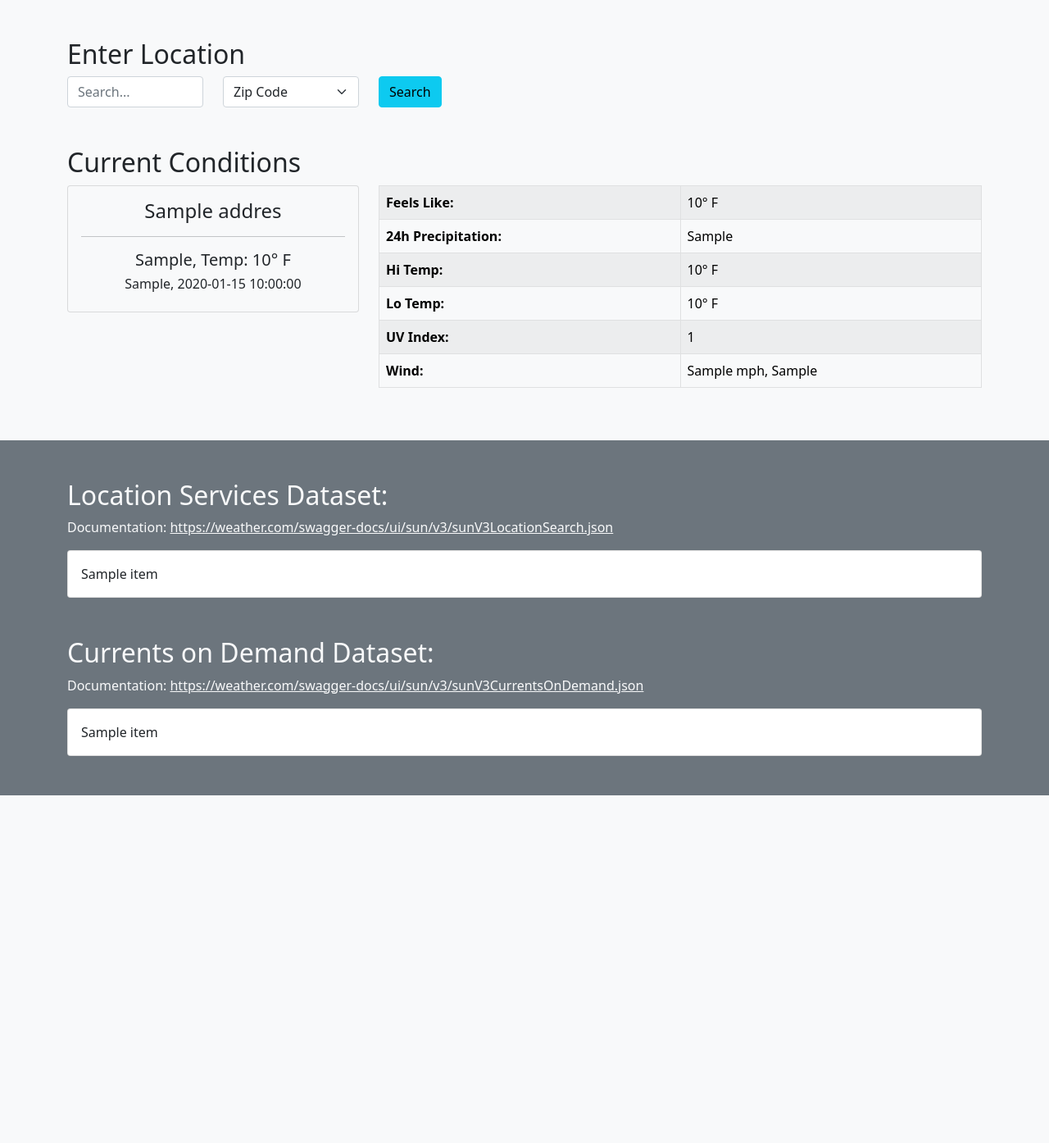
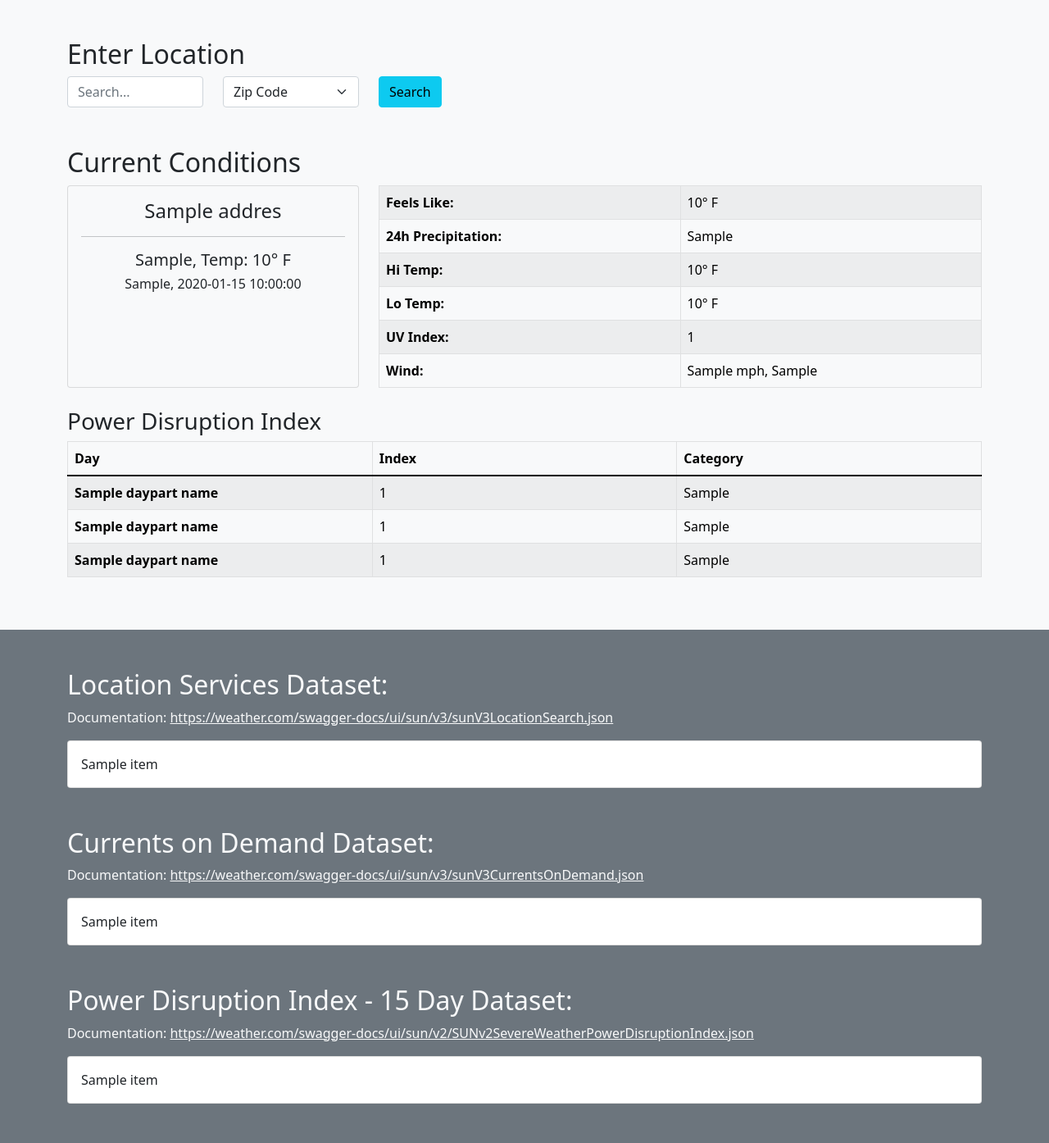
Before and after one commit to rochellelewis/weather-api-python, a Flask app: page / in a window 1280 px wide. Shown: the part 57-1451 px from the top of the page at 82% size. Before the commit the page ends 1027 px from the top, so only its background shows below. Run offline with Flask 2, Linux system fonts and the light colour scheme; a database or web service that is not in the repository returns one stand-in record (values such as "Sample title"); data that the repository does not hold is empty; some libraries are stand-ins or nearby versions.

Commit message:
add power disruption index api data to app, layout

```diff
--- a/app.py
+++ b/app.py
@@ -1,6 +1,7 @@
-from flask import Flask, render_template, request
+from flask import Flask, render_template, request, Response
 import requests
 import os
+import json
 
 app = Flask(__name__)
 
@@ -13,13 +14,13 @@ def index():
     # default values for Location Services data
     loc_type = 'postcode'
     search_term = '87048'
-    err = ''
 
     # get Location search form input
     if request.method == 'POST':
-        search_term = request.form['search']
-        # limit search type to 'postcode' for now...
-        # loc_type = request.form['loc_type']
+        if request.form['search'] and request.form['loc_type']:
+            search_term = request.form['search']
+            # limit search type to 'postcode' for now...
+            # loc_type = request.form['loc_type']
 
     # GET Location Services dataset
     search_data = get_locale(loc_type, search_term)
@@ -32,15 +33,27 @@ def index():
     # GET Currents on Demand dataset for location, using lat/long
     weather_data = get_weather(lat, long)
 
+    # GET Power Disruption Index dataset for location, using lat/long
+    power_disruption = get_power_disruption(lat, long)
+
     # render output to template
     return render_template(
         'index.html',
         data=weather_data,
         locale=search_data,
-        err=err
+        power=power_disruption
     )
 
 
+# Location Services (Search)
+#
+# - https://weather.com/swagger-docs/ui/sun/v3/sunV3LocationSearch.json
+#
+# The Location Search API provides the ability to pass location search input parameters from users, applications or
+# other systems and retrieve a set of locations from the TWC Location Parent database.
+#
+# Base URL: api.weather.com/v3/
+# Endpoint: /search
 def get_locale(location_type, query):
     headers = {'Accept': 'application/json'}
     url = f'https://api.weather.com/v3/location/search?query={query}&locationType={location_type}&language=en' \
@@ -50,6 +63,17 @@ def get_locale(location_type, query):
     return data
 
 
+# Currents on Demand
+#
+# - https://weather.com/swagger-docs/ui/sun/v3/sunV3CurrentsOnDemand.json
+#
+# The API provides information on temperature, precipitation, wind, barometric pressure,
+# visibility, ultraviolet (UV) radiation, and other related weather observations elements
+# as well as date/time, weather icon codes and phrases. The COD is gridded across the globe
+# at a 4KM geocode resolution.
+#
+# Base URL: api.weather.com/v3/
+# Endpoint: /wx/observations/current
 def get_weather(lat, long):
     headers = {'Accept': 'application/json'}
     url = f'https://api.weather.com/v3/wx/observations/current?geocode={lat}%2C{long}&units=e&language=en-US&format' \
@@ -59,8 +83,28 @@ def get_weather(lat, long):
     return data
 
 
+# Severe Weather Power Disruption Index 15 Day
+#
+# - https://weather.com/swagger-docs/ui/sun/v2/SUNv2SevereWeatherPowerDisruptionIndex.json
+#
+# The Power Disruption index provides indices indicating the potential for power
+# disruptions due to weather.
+#
+# Base URL: api.weather.com/v2
+# Endpoint: /indices/powerDisruption/daypart/15day
+def get_power_disruption(lat, long):
+    headers = {'Accept': 'application/json'}
+    url = f'https://api.weather.com/v2/indices/powerDisruption/daypart/15day?geocode={lat}%2C{long}&format=json' \
+          f'&language=en-US&apiKey={API_KEY}'
+    r = requests.get(url, headers=headers)
+    data = r.json()
+    return data
+
+
+# Get Geocode
+#
+# Helper function to extract latitude and longitude data from the full Location Services dataset.
 def get_geocode(data):
-    # extract latitude and longitude from full location dataset
     lat = data["location"]["latitude"][0]
     long = data["location"]["longitude"][0]
     geocode = {
--- a/templates/index.html
+++ b/templates/index.html
@@ -10,33 +10,31 @@
                     <h2>Enter Location</h2>
                     <form method="POST" action="/">
                         <div class="row">
-                            <div class="col">
+                            <div class="col-12 col-lg-4">
                                 <input name="search" id="search" type="text" class="form-control" placeholder="Search..." aria-label="search">
                             </div>
-                            <div class="col">
+                            <div class="col-12 col-lg-4">
                                 <select name="loc_type" id="loc_type" class="form-select" aria-label="select location type">
                                     <option value="postcode" selected>Zip Code</option>
                                     <option value="city" disabled>City</option>
                                     <option value="state" disabled>State</option>
                                 </select>
                             </div>
-                            <div class="col">
+                            <div class="col-12 col-lg-4">
                                 <button type="submit" class="btn btn-info">Search</button>
                             </div>
                         </div>
                     </form>
-                    <!-- error output -->
-                    {{err}}
                 </div>
             </div>
 
             <!-- begin current conditions -->
-            <div class="row">
+            <div class="row mb-4">
                 <h2>Current Conditions</h2>
 
                 <!-- begin conditions card -->
                 <div class="col-sm-12 col-md-6 col-lg-4">
-                    <div class="card bg-light text-center">
+                    <div class="card bg-light text-center h-100">
                         <!--<img src="https://via.placeholder.com/150" alt="icon">-->
                         <div class="card-body">
                             <h4>{{locale.location.address[0]}}</h4>
@@ -49,7 +47,7 @@
 
                 <!-- begin tabular data -->
                 <div class="col-sm-12 col-md-6 col-lg-8">
-                    <table class="table table-bordered table-striped table-light">
+                    <table class="table table-bordered table-striped table-light mb-0">
                         <tbody>
                             <tr>
                                 <th class="col-md-6" scope="row">Feels Like:</th>
@@ -79,6 +77,38 @@
                     </table>
                 </div>
             </div>
+
+            <div class="row">
+                <div class="col-12">
+                    <h3>Power Disruption Index</h3>
+                    <table class="table table-bordered table-striped table-light">
+                                <thead>
+                                    <tr>
+                                        <th class="col-md-4">Day</th>
+                                        <th class="col-md-4">Index</th>
+                                        <th class="col-md-4">Category</th>
+                                    </tr>
+                                </thead>
+                                <tbody>
+                                    <tr>
+                                        <th scope="row">{{power.powerDisruptionIndex12hour.daypartName[0]}}</th>
+                                        <td>{{power.powerDisruptionIndex12hour.powerDisruptionIndex[0]}}</td>
+                                        <td>{{power.powerDisruptionIndex12hour.powerDisruptionCategory[0]}}</td>
+                                    </tr>
+                                <tr>
+                                        <th scope="row">{{power.powerDisruptionIndex12hour.daypartName[1]}}</th>
+                                        <td>{{power.powerDisruptionIndex12hour.powerDisruptionIndex[1]}}</td>
+                                        <td>{{power.powerDisruptionIndex12hour.powerDisruptionCategory[1]}}</td>
+                                    </tr>
+                                <tr>
+                                        <th scope="row">{{power.powerDisruptionIndex12hour.daypartName[2]}}</th>
+                                        <td>{{power.powerDisruptionIndex12hour.powerDisruptionIndex[2]}}</td>
+                                        <td>{{power.powerDisruptionIndex12hour.powerDisruptionCategory[2]}}</td>
+                                    </tr>
+                                </tbody>
+                            </table>
+                </div>
+            </div>
         </div>
     </section>
 
@@ -95,7 +125,7 @@
                         </div>
                     </div>
                 </div>
-                <div class="col-12">
+                <div class="col-12 mb-5">
                     <h2>Currents on Demand Dataset:</h2>
                     <p>Documentation: <a class="link-light" href="https://weather.com/swagger-docs/ui/sun/v3/sunV3CurrentsOnDemand.json" target="_blank">https://weather.com/swagger-docs/ui/sun/v3/sunV3CurrentsOnDemand.json</a></p>
                     <div class="card text-body">
@@ -104,6 +134,15 @@
                         </div>
                     </div>
                 </div>
+                <div class="col-12">
+                    <h2>Power Disruption Index - 15 Day Dataset:</h2>
+                    <p>Documentation: <a class="link-light" href="https://weather.com/swagger-docs/ui/sun/v2/SUNv2SevereWeatherPowerDisruptionIndex.json" target="_blank">https://weather.com/swagger-docs/ui/sun/v2/SUNv2SevereWeatherPowerDisruptionIndex.json</a></p>
+                    <div class="card text-body">
+                        <div class="card-body">
+                            {{power}}
+                        </div>
+                    </div>
+                </div>
             </div>
         </div><!-- /.container-->
     </section>
```
